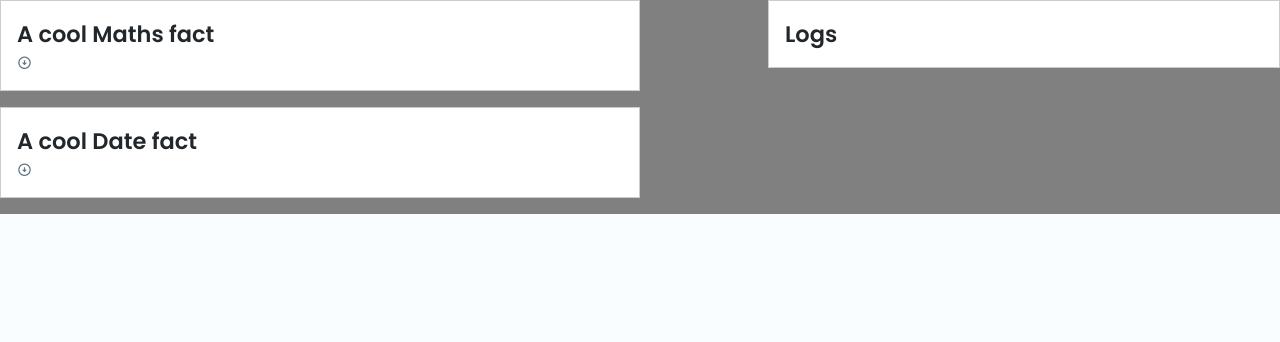
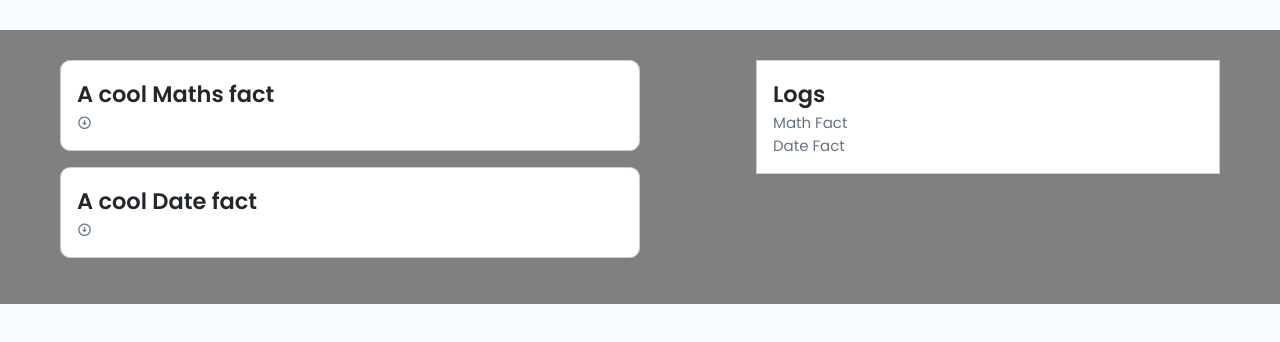
Before and after one commit to vadym-loik/test_digitevent, a Vue app in the folder myFileTest/: page / in a window 1280 px wide. Shown: the top 342 px of the page. Built offline with nearby package versions, Linux system fonts and the light colour scheme.

Commit message:
Update Cards.vue
rework fetch functions

```diff
--- a/myFileTest/src/components/Cards.vue
+++ b/myFileTest/src/components/Cards.vue
@@ -1,23 +1,32 @@
 <template>
     <div class="app">
+        <div class="container">
             <div class="left-panel">
                 <div class="card">
                     <h2>A cool Maths fact</h2>
+                    <i class="ri-arrow-down-circle-line" @click="fetchMathFact"></i>
                     <p>{{ mathFact }}</p>
-                <i class="ri-arrow-down-circle-line" @click="fetchMathFact"></i>
+
                 </div>
                 <div class="card">
                     <h2>A cool Date fact</h2>
+                    <i class="ri-arrow-down-circle-line" @click="fetchDateFact"></i>
                     <p>{{ dateFact }}</p>
-                <i class="ri-arrow-down-circle-line" @click="fetchDateFact"></i>
+
                 </div>
             </div>
             <div class="right-panel">
-            <div class="card">
+                <div class="log__card">
                     <h2>Logs</h2>
                     <ul>
-                    <li class="fact" v-for="fact in factLog" :key="fact">{{ fact }}</li>
+                        <p>Math Fact</p>
+                        <li class="mathFact" v-for="fact in mathFactLog" :key="fact">{{ fact }}</li>
                     </ul>
+                    <ul>
+                        <p>Date Fact</p>
+                        <li class="dateFact" v-for="fact in dateFactLog" :key="fact">{{ fact }}</li>
+                    </ul>
+                </div>
             </div>
         </div>
     </div>
@@ -25,29 +34,20 @@
 
 <script setup lang="ts">
 import { ref } from 'vue';
-import axios, { AxiosResponse } from 'axios';
+import axios from 'axios';
 
 const mathFact = ref('');
 const dateFact = ref('');
-const factLog = ref<string[]>([]);
-
-console.log(factLog.value);
 
 
-interface FactResponse {
-    data: string;
-}
+const mathFactLog = ref<string[]>([]);
+const dateFactLog = ref<string[]>([]);
 
 const fetchMathFact = async () => {
     try {
-        const response: AxiosResponse<FactResponse> = await axios.get('http://numbersapi.com/random/math');
-
-        // console.log(response);
-
-        mathFact.value = response.data.data;
-        // console.log(mathFact.value);
-
-        factLog.value.push(mathFact.value);
+        const response = await axios.get('http://numbersapi.com/random/math');
+        mathFact.value = response.data;
+        mathFactLog.value.push(mathFact.value);
     } catch (error) {
         console.error(error);
     }
@@ -55,14 +55,9 @@ const fetchMathFact = async () => {
 
 const fetchDateFact = async () => {
     try {
-        const response: AxiosResponse<FactResponse> = await axios.get('http://numbersapi.com/random/date');
-
-        // console.log(response);
-
-        dateFact.value = response.data.data;
-        // console.log(dateFact.value);
-
-        factLog.value.push(dateFact.value);
+        const response = await axios.get('http://numbersapi.com/random/date');
+        dateFact.value = response.data;
+        dateFactLog.value.push(dateFact.value);
     } catch (error) {
         console.error(error);
     }
@@ -72,10 +67,16 @@ const fetchDateFact = async () => {
 <style lang="scss" scoped>
 @import '../assets/scss/variables.scss';
 
+
 .app {
     background: grey;
+}
+
+.container {
     display: flex;
     justify-content: space-between;
+    margin: 30px;
+    padding: 30px;
 }
 
 .left-panel {
@@ -83,6 +84,14 @@ const fetchDateFact = async () => {
 }
 
 .card {
+    border: 1px solid #ccc;
+    border-radius: 10px;
+    padding: 16px;
+    margin-bottom: 16px;
+    background: #fff;
+}
+
+.log__card {
     border: 1px solid #ccc;
     padding: 16px;
     margin-bottom: 16px;
```
Lines whose indentation alone changed are shown as unchanged.
